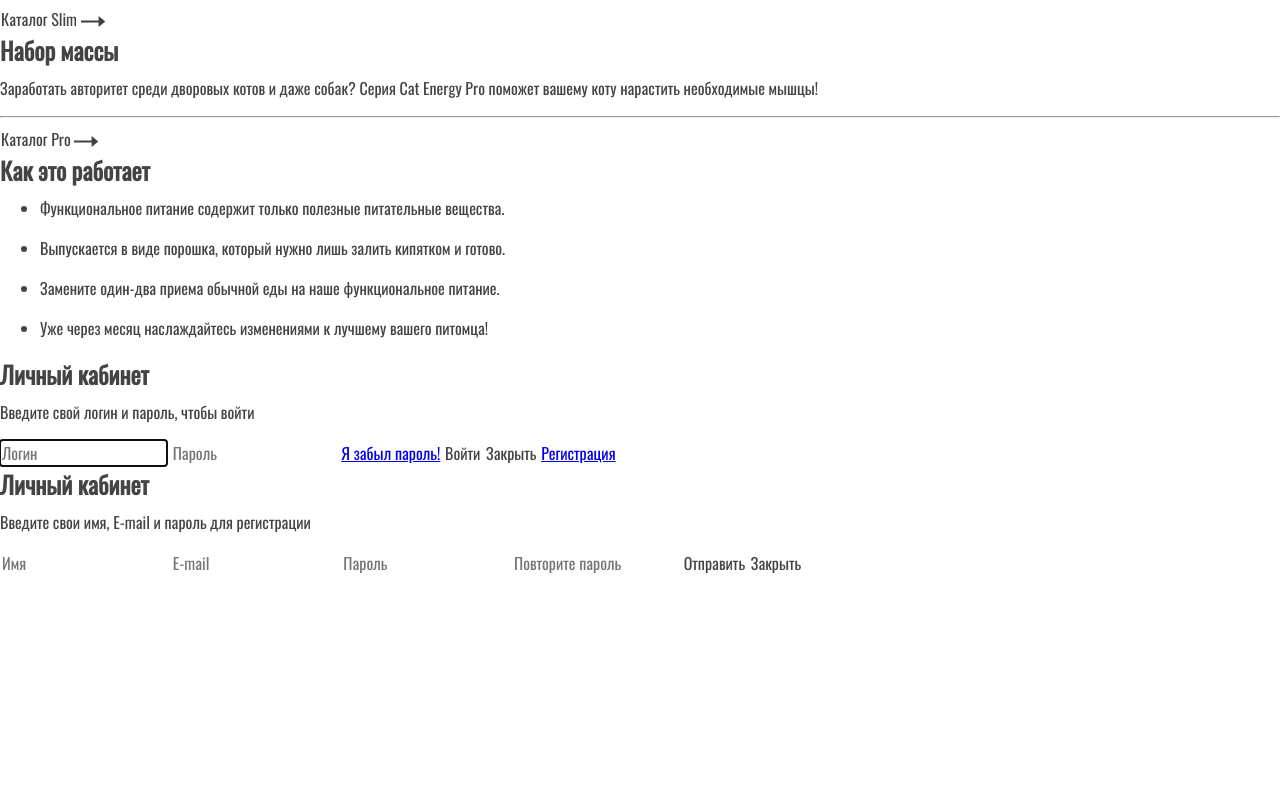
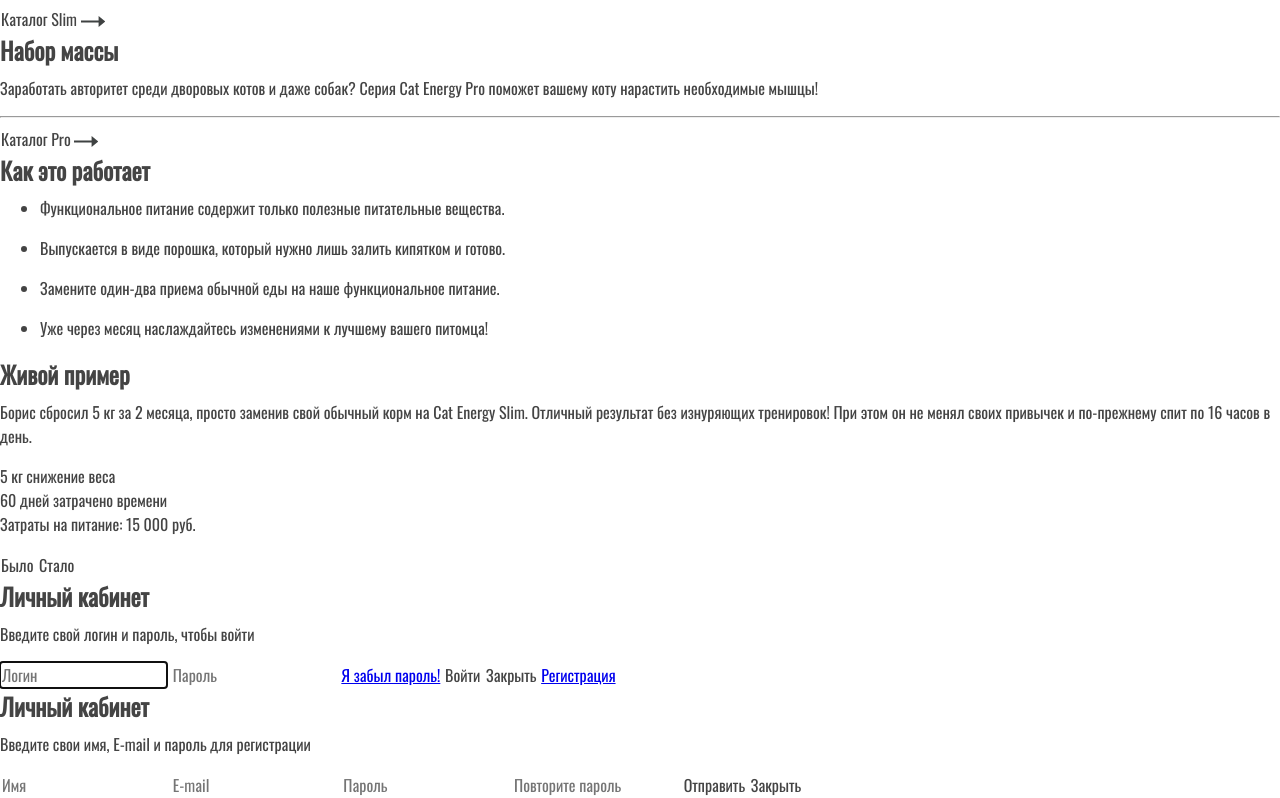
Before and after one commit to denyshutsal/cat-energy, a website: page source/index.html in a window 1280 px wide. Shown: the part 1022-1820 px from the top of the page. Before the commit the page ends 1598 px from the top, so only its background shows below. Drawn offline with nearby package versions, Linux system fonts and the light colour scheme; files that its build step writes are made by us from their sources.

Commit message:
сделал блок case в index.html

```diff
--- a/source/index.html
+++ b/source/index.html
@@ -191,6 +191,28 @@
       </ul>
     </section>
     <!--  end about-program--->
+
+    <!-- begin case-->
+      <article class="case">
+        <h2 class="case__title">Живой пример</h2>
+        <p class="case__text">Борис сбросил 5 кг за 2 месяца, просто заменив свой обычный корм на Cat Energy Slim.
+          Отличный результат без изнуряющих тренировок! При этом он не менял своих привычек и по-прежнему спит по 16
+          часов в день. </p>
+        <div class="case__result">
+          <span class="case__span-top">5 кг</span>
+          <span class="case__span-bottom">снижение веса</span>
+        </div>
+        <div class="case__result">
+          <span class="case__span-top">60 дней</span>
+          <span class="case__span-bottom">затрачено времени</span>
+        </div>
+        <p class="case__text-bottom">Затраты на питание: 15 000 руб.</p>
+        <div class="case__buttons-wrapper">
+          <button class="button case__button" type="button">Было</button>
+          <button class="button case__button" type="button">Стало</button>
+        </div>
+      </article>
+    <!-- end case-->
   </main>
   <!--  end page-main-->
 
```
